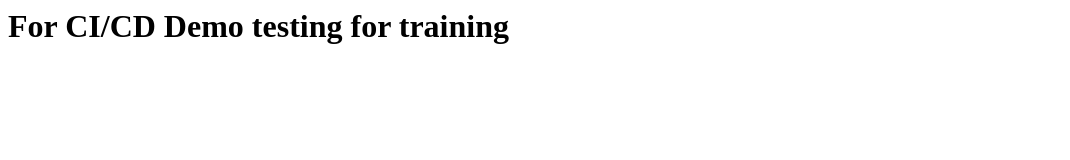
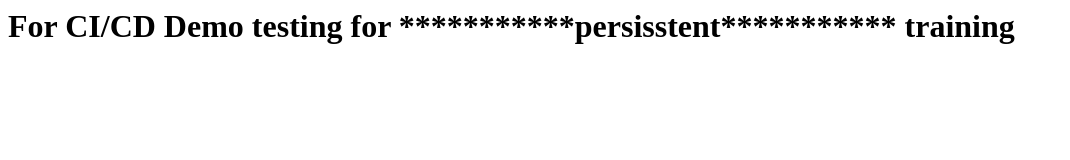
Before and after one commit to sheejanarayanankutty/awsdemo, a plain HTML site: page index.html in a window 1280 px wide. Shown: the whole page, without its empty margins (0-1070 px from the left). Drawn offline with Linux system fonts and the light colour scheme.

Commit message:
Update index.html

```diff
--- a/index.html
+++ b/index.html
@@ -1,4 +1,4 @@
 <html>
 <head><title>Welcome to AWS Advanced Architecting</title></head>
-<body><h1>For CI/CD Demo testing for training</h1></body>
+<body><h1>For CI/CD Demo testing for ***********persisstent*********** training</h1></body>
 </html>
```
